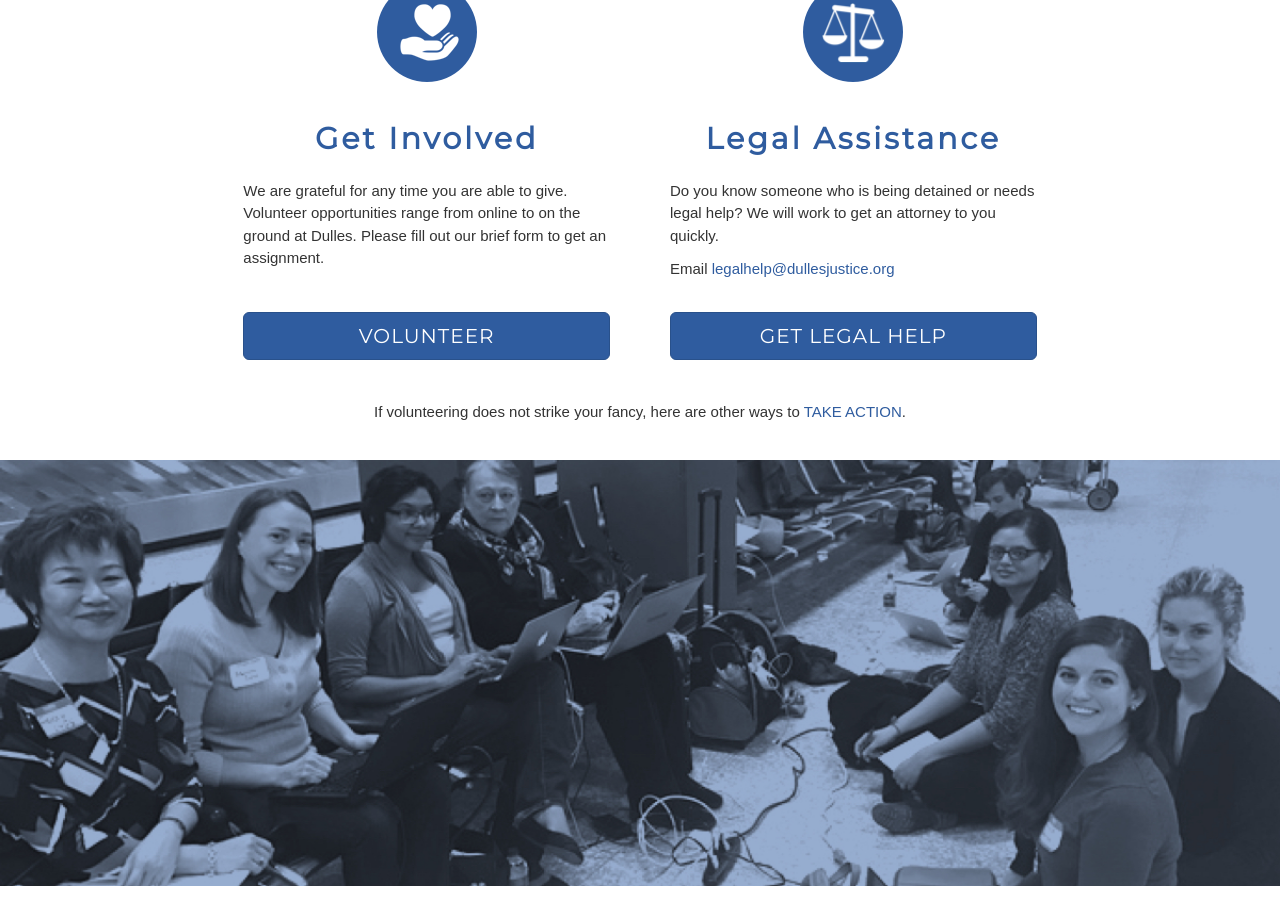
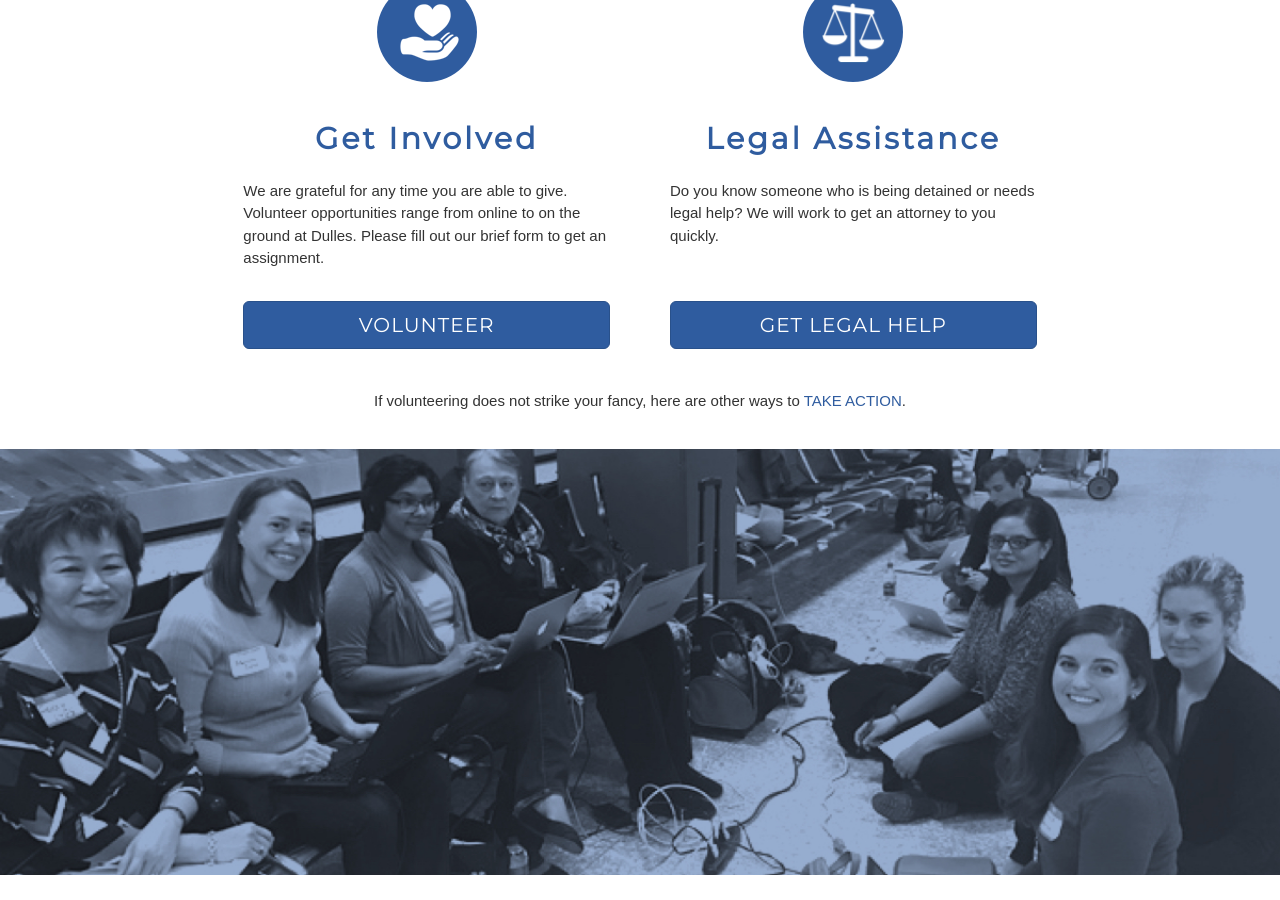
Before and after one commit to dullesjustice/site, a Jekyll site: the page built from index.html, in a window 1280 px wide and 900 px high, scrolled down 680 px. Built offline with Jekyll 4.4.1, drawn with Linux system fonts in a browser that asks for light colours; some web fonts are replaced.

Commit message:
Make legal help button go to legal page

```diff
--- a/index.html
+++ b/index.html
@@ -34,10 +34,7 @@
       <p>
         Do you know someone who is being detained or needs legal help? We will work to get an attorney to you quickly.
       </p>
-      <p>
-        Email <a href="mailto:legalhelp@dullesjustice.org">legalhelp@dullesjustice.org</a>
-      </p>
-      <a class="spaced btn btn-primary btn-lg" href="mailto:legalhelp@dullesjustice.org">
+      <a class="spaced btn btn-primary btn-lg" href="{{ site.baseurl }}/legal/">
         GET LEGAL HELP
       </a>
     </div>
```
